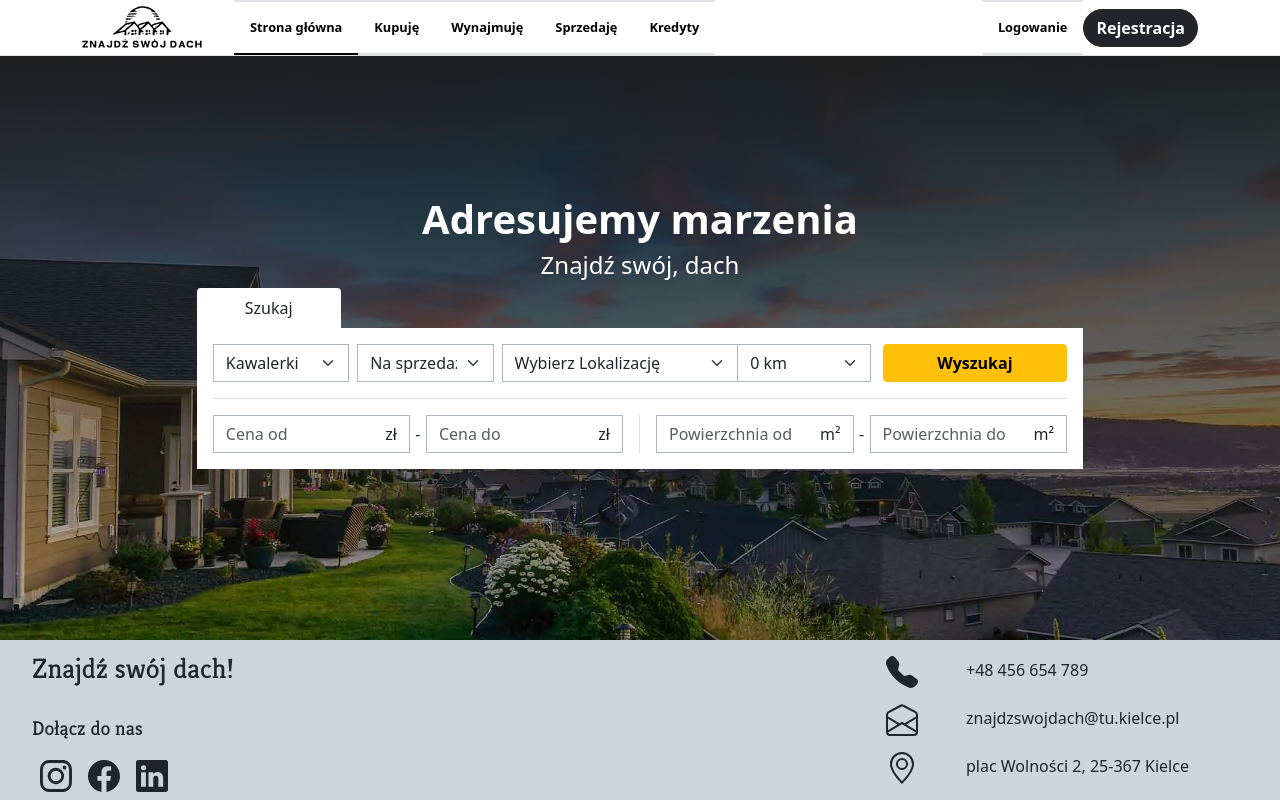
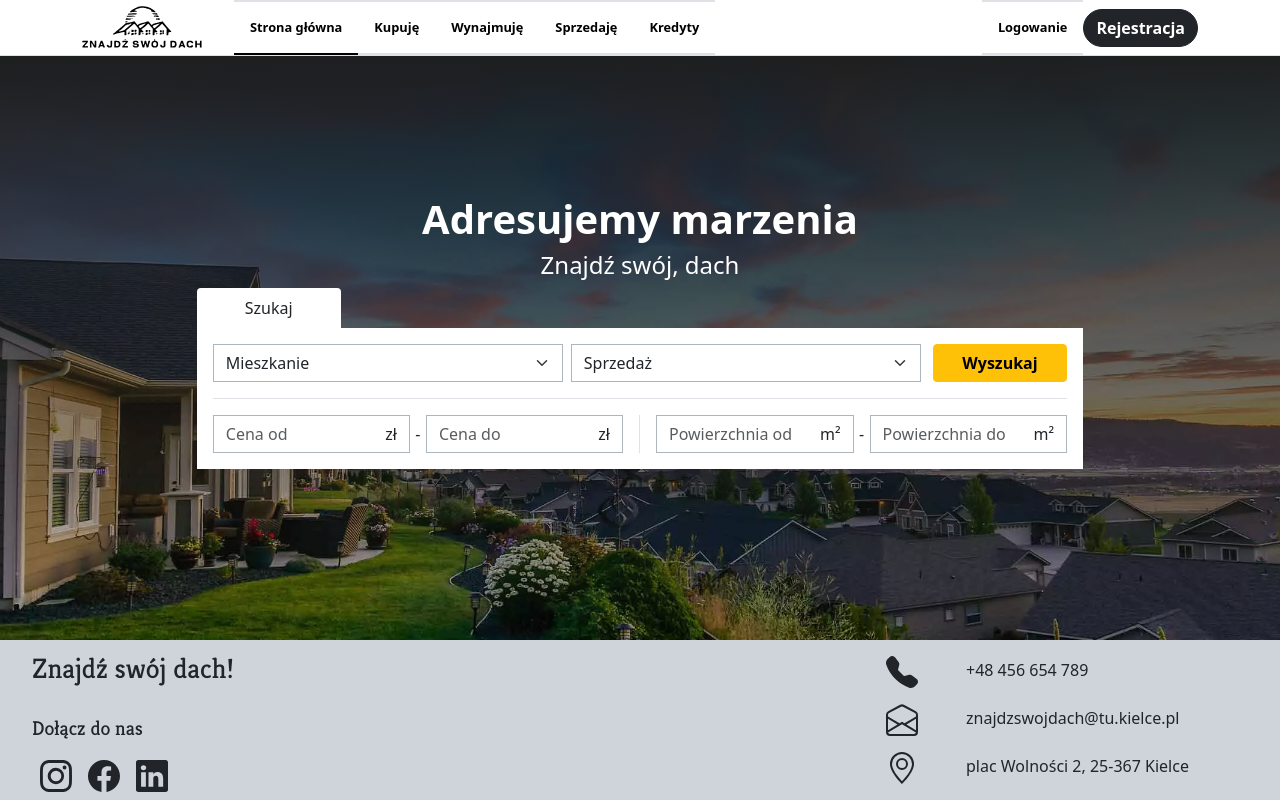
Before and after one commit to miluski/FindYourHouse, a React (Vite) app in the folder frontend/: page / in a window 1280 px wide. Built offline with nearby package versions, Linux system fonts and the light colour scheme.

Commit message:
Implemented filter functionallity after search of properties

```diff
--- a/frontend/src/views/HomeView/SearchSection/SearchSection.tsx
+++ b/frontend/src/views/HomeView/SearchSection/SearchSection.tsx
@@ -4,8 +4,17 @@ import Row from "react-bootstrap/Row";
 import Col from "react-bootstrap/Col";
 import Form from "react-bootstrap/Form";
 import Button from "react-bootstrap/Button";
+import { useState } from "react";
+import { useNavigate } from "react-router-dom";
 
 function SearchSection() {
+  const navigate = useNavigate();
+  const [propertyType, setPropertyType] = useState("Mieszkanie");
+  const [offerType, setOfferType] = useState("Sprzedaż");
+  const [fromPrice, setFromPrice] = useState(0);
+  const [toPrice, setToPrice] = useState(0);
+  const [fromArea, setFromArea] = useState(0);
+  const [toArea, setToArea] = useState(0);
   return (
     <section>
       <Container
@@ -25,72 +34,52 @@ function SearchSection() {
             </span>
             <Form className="container bg-white mb-md-5 p-3" action="">
               <Row className="m-0 row-gap-3 pb-lg-3">
-                <Col xs={12} lg={4} className="container p-0 pe-lg-1">
+                <Col xs={12} lg={10} className="container p-0 pe-lg-1">
                   <Row className="m-0">
-                    <Col xs={6} className="p-0 pe-1">
+                    <Col className="p-0 pe-1">
                       <Form.Select
                         className={
                           "rounded-0 shadow-none border border-dark-subtle"
                         }
                         aria-label="Wybierz typ nieruchomości"
                         name="Typ nieruchomosci"
+                        onChange={(e) => {
+                          setPropertyType(e.target.value);
+                        }}
                       >
-                        <option value="Kawalerki">Kawalerki</option>
-                        <option value="Domy">Domy</option>
-                        <option value="Pokoje">Pokoje</option>
-                        <option value="Działki">Działki</option>
-                        <option value="Lokale użytkowe">Lokale użytkowe</option>
-                        <option value="Hale i magazyny">Hale i magazyny</option>
-                        <option value="Garaże">Garaże</option>
+                        <option value="Mieszkanie">Mieszkanie</option>
+                        <option value="Dom">Dom</option>
+                        <option value="Garaż">Garaż</option>
                       </Form.Select>
                     </Col>
-                    <div className="p-0 col-6 ps-1">
+                    <Col className="p-0 ps-1">
                       <Form.Select
                         className="rounded-0 shadow-none border-dark-subtle"
                         aria-label="Default select example"
                         name="Typ oferty"
-                        defaultValue="Na sprzedaż"
+                        defaultValue="Sprzedaż"
+                        onChange={(e) => {
+                          setOfferType(e.target.value);
+                        }}
                       >
-                        <option value="Na sprzedaż">Na sprzedaż</option>
-                        <option value="Na wynajem">Na wynajem</option>
+                        <option value="Sprzedaż">Sprzedaż</option>
+                        <option value="Wynajem">Wynajem</option>
                       </Form.Select>
-                    </div>
+                    </Col>
                   </Row>
                 </Col>
-                <Col xs={12} lg={8} className="container p-0 ps-lg-1">
+                <Col xs={12} lg={2} className="container p-0 ps-lg-1">
                   <Row className="m-0 row-gap-3">
-                    <Col xs={8} lg={5} className="p-0">
-                      <Form.Select
-                        className=" rounded-0 border-end-0 shadow-none border-dark-subtle"
-                        aria-label="Popularne lokalizacje"
-                      >
-                        <option value="1">Wybierz Lokalizację</option>
-                        <option value="2">Warszawa</option>
-                        <option value="3">Gdańsk</option>
-                        <option value="3">Poznań</option>
-                        <option value="3">Kielce</option>
-                      </Form.Select>
-                    </Col>
-                    <Col xs={4} lg={3} className="p-0 pe-lg-2">
-                      <Form.Select
-                        className="rounded-0 shadow-none border-dark-subtle"
-                        aria-label="Obszar"
-                        defaultValue="1"
-                      >
-                        <option value="1">0 km</option>
-                        <option value="2">5 km</option>
-                        <option value="2">10 km</option>
-                        <option value="2">15 km</option>
-                        <option value="2">25 km</option>
-                        <option value="2">50 km</option>
-                        <option value="2">75 km</option>
-                      </Form.Select>
-                    </Col>
-                    <Col xs={12} lg={4} className="p-0 ps-lg-1">
+                    <Col className="p-0 ps-lg-1">
                       <Button
                         variant="warning"
                         type="submit"
                         className="rounded-1 fw-bold w-100"
+                        onClick={() => {
+                          navigate(
+                            `/flats?propertyType=${propertyType}&offerType=${offerType}&fromPrice=${fromPrice}&toPrice=${toPrice}&fromArea=${fromArea}&toArea=${toArea}&visibility=all`
+                          );
+                        }}
                       >
                         Wyszukaj
                       </Button>
@@ -110,6 +99,9 @@ function SearchSection() {
                           type="number"
                           inputMode="decimal"
                           autoComplete="off"
+                          onChange={(e) => {
+                            setFromPrice(Number(e));
+                          }}
                         />
                         <label htmlFor="priceFrom">zł</label>
                       </div>
@@ -126,6 +118,9 @@ function SearchSection() {
                           type="number"
                           inputMode="decimal"
                           autoComplete="off"
+                          onChange={(e) => {
+                            setToPrice(Number(e));
+                          }}
                         />
                         <label htmlFor="priceTo">zł</label>
                       </div>
@@ -143,6 +138,9 @@ function SearchSection() {
                           type="number"
                           inputMode="decimal"
                           autoComplete="off"
+                          onChange={(e) => {
+                            setFromArea(Number(e));
+                          }}
                         />
                         <label htmlFor="surfaceFrom">m²</label>
                       </div>
@@ -159,6 +157,9 @@ function SearchSection() {
                           type="number"
                           inputMode="decimal"
                           autoComplete="off"
+                          onChange={(e) => {
+                            setToArea(Number(e));
+                          }}
                         />
                         <label htmlFor="surfaceTo">m²</label>
                       </div>
--- a/frontend/src/views/ReportOfferView/ReportOfferView.tsx
+++ b/frontend/src/views/ReportOfferView/ReportOfferView.tsx
@@ -3,6 +3,7 @@ import "./styles/ReportOfferViewStyles.css";
 import HeaderView from "../../components/Header/Header";
 import FooterView from "../../components/Footer/FooterView";
 import { axiosInstance } from "../../utils/axiosInstance";
+import { Button } from "react-bootstrap";
 
 function ReportOfferView() {
   const [email, setEmail] = useState("");
@@ -82,8 +83,8 @@ function ReportOfferView() {
 
   return (
     <>
+      <HeaderView />
       <div className="mainReportView" data-testid="mainReportView">
-      <HeaderView />
         <div>
           <h5>Znalazłeś fałszywą ofertę?</h5>
         </div>
@@ -117,12 +118,16 @@ function ReportOfferView() {
           </div>
         </div>
         <div>
-          <button className="reportButton" onClick={handleSubmit} data-testid="zglos-button">
+          <Button
+            variant={"danger"}
+            onClick={handleSubmit}
+            data-testid="zglos-button"
+          >
             Zgłoś
-          </button>
+          </Button>
         </div>
       </div>
-      <FooterView />
+      <FooterView fixedBottom />
     </>
   );
 }
--- a/frontend/src/views/UserPanelView/MyViewingTile.tsx
+++ b/frontend/src/views/UserPanelView/MyViewingTile.tsx
@@ -6,14 +6,15 @@ export const MyViewingTile = () => {
   const navigate = useNavigate();
   return (
     <Container
-			className='border border-black rounded mb-4 cursor-pointer button'
+      className="border border-black rounded mb-4 cursor-pointer button"
       onClick={() => {
-				navigate(`/flats?filter=nickname&nickname=${"test"}`)
-			}}>
-			<Container className='d-flex align-items-center justify-content-center mt-4'>
+        navigate(`/flats?visibility=mine`);
+      }}
+    >
+      <Container className="d-flex align-items-center justify-content-center mt-4">
         <EnvelopePaper size={120} />
       </Container>
-			<Container className='d-flex align-items-center justify-content-center mt-2 mb-3  '>
+      <Container className="d-flex align-items-center justify-content-center mt-2 mb-3  ">
         <text> Moje ogłoszenia</text>
       </Container>
     </Container>
```
Also changed, not shown: frontend/src/views/FlatListView/FlatListView.tsx (+72 -20 lines). Lines whose indentation alone changed are shown as unchanged.
